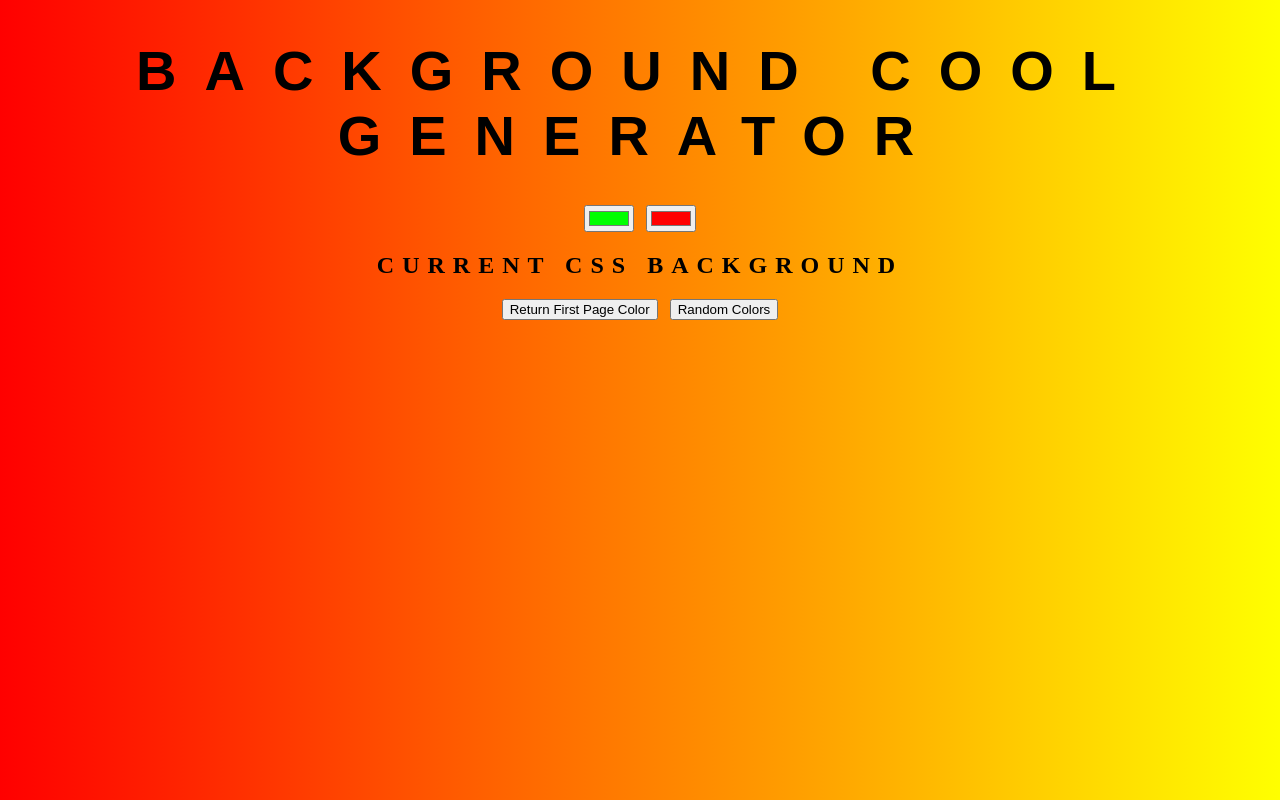
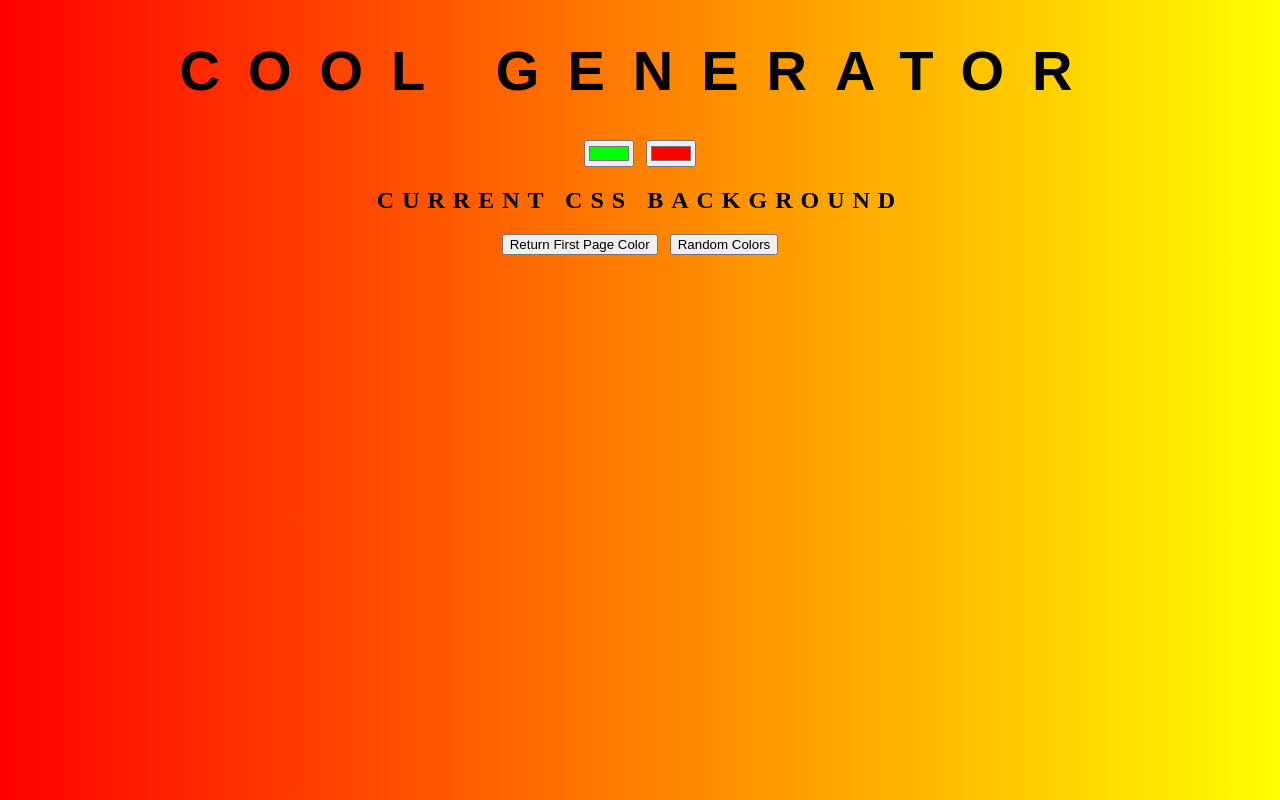
Before and after one commit to srkngrr/background-generator, a plain HTML site: page index.html in a window 1280 px wide. Drawn offline with Linux system fonts and the light colour scheme.

Commit message:
Changing Title

```diff
--- a/index.html
+++ b/index.html
@@ -5,7 +5,7 @@
 	<link rel="stylesheet" type="text/css" href="style.css">
 </head>
 <body id="gradient">
-	<h1>Background Cool Generator</h1>
+	<h1>Cool Generator</h1>
 	<input class="color1" type="color" name="color1" value="#00ff00">
 	<input class="color2" type="color" name="color2" value="#ff0000">
 	<h2>Current CSS Background</h2>
```
